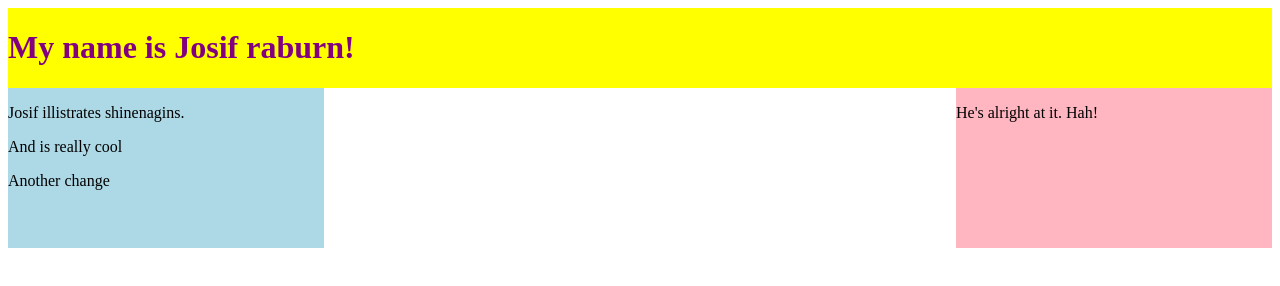
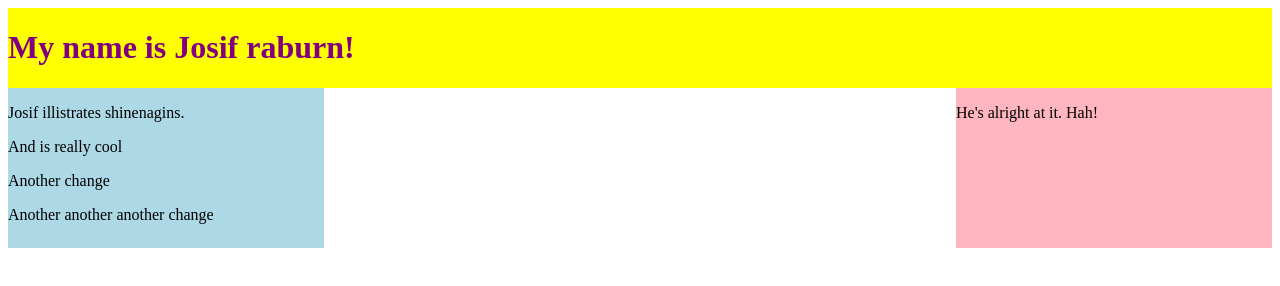
Before and after one commit to Josifraburn/git-working-together, a plain HTML site: page index.html in a window 1280 px wide. Drawn offline with Linux system fonts and the light colour scheme.

Commit message:
Update index.html

```diff
--- a/index.html
+++ b/index.html
@@ -14,6 +14,7 @@
                     <p>Josif illistrates shinenagins.</p>
                     <p>And is really cool</p>
                     <p>Another change</p>
+                    <p>Another another another change</p>
                 </div>
                 <div class='opinion'>
                     <p>He's alright at it. Hah!</p>
```
